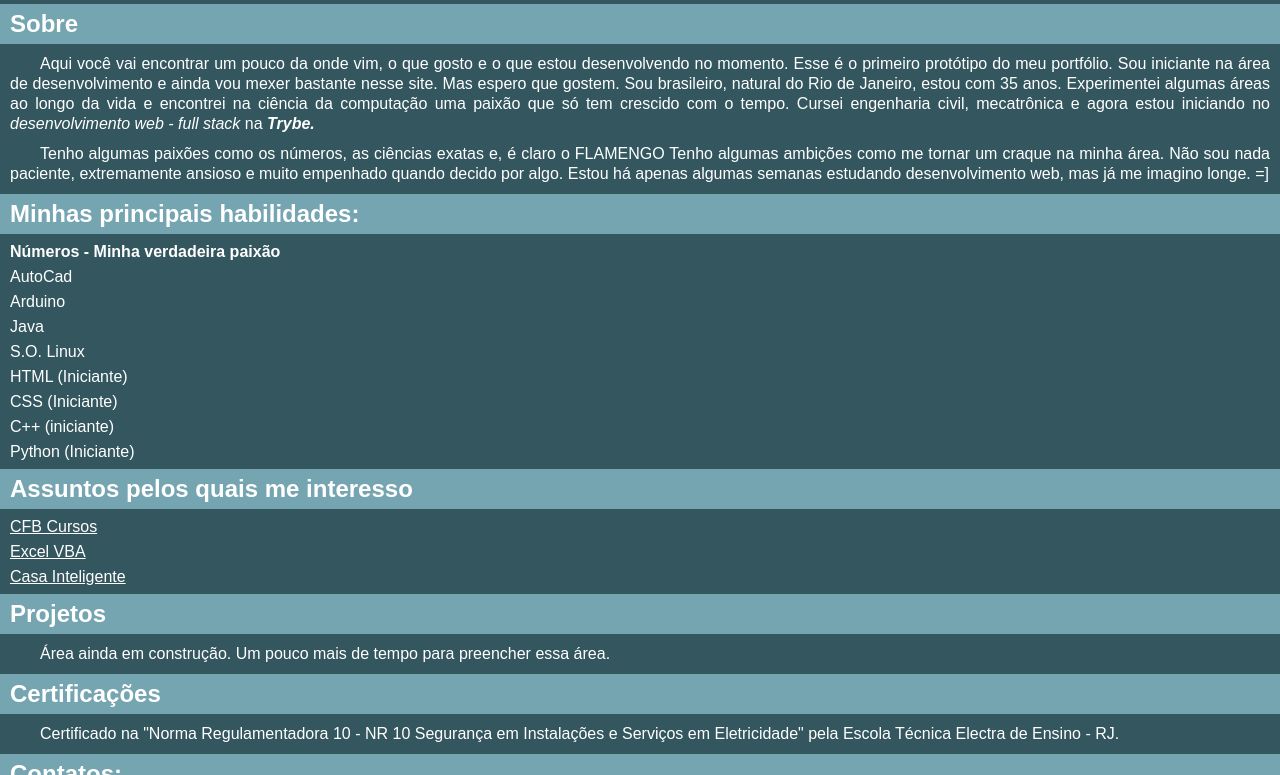
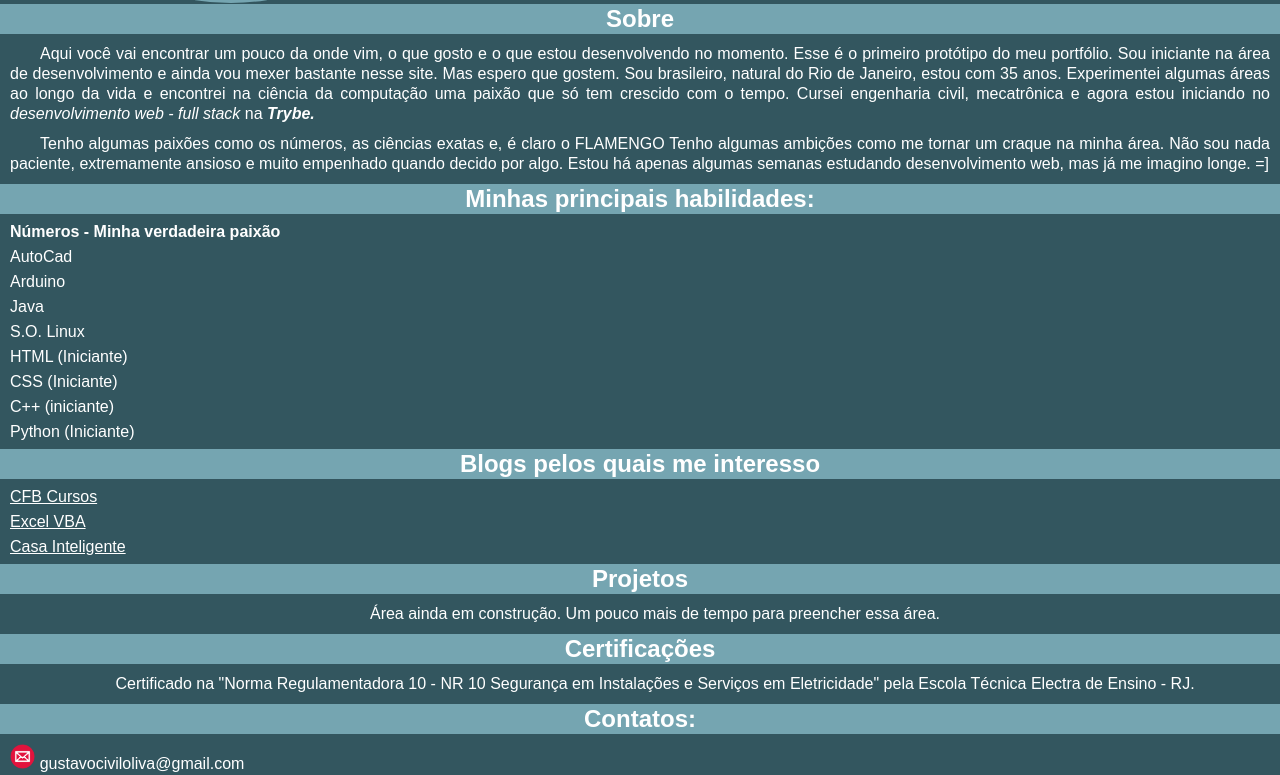
Before and after one commit to TGus17/gustavo-oliva-github-io, a website: page index.html in a window 1280 px wide. Shown: the part 366-1141 px from the top of the page. Drawn offline with Linux system fonts and the light colour scheme.

Commit message:
Modificando Parágrafos de proj. e certificações

```diff
--- a/index.html
+++ b/index.html
@@ -18,7 +18,7 @@
                 <p>E essa é a minha página.</p>
             </div>
         </header>
-        <h2>Sobre</h2>
+        <h2 id="sobre">Sobre</h2>
             <div class="sobre">
                 <p>Aqui você vai encontrar um pouco da onde vim, o que gosto e o que estou desenvolvendo no momento. Esse é o primeiro protótipo do meu portfólio. Sou iniciante na área de desenvolvimento e ainda vou mexer bastante nesse site. Mas espero que gostem. Sou brasileiro, natural do Rio de Janeiro, estou com 35 anos. Experimentei algumas áreas ao longo da vida e encontrei na ciência da computação uma paixão que só tem crescido com o tempo. Cursei engenharia civil, mecatrônica e agora estou iniciando no <i>desenvolvimento web - full stack </i>na <i><b>Trybe.</b></i></p>
                 <p>Tenho algumas paixões como os números, as ciências exatas e, é claro o FLAMENGO Tenho algumas ambições como me tornar um craque na minha área. Não sou nada paciente, extremamente ansioso e muito empenhado quando decido por algo. Estou há apenas algumas semanas estudando desenvolvimento web, mas já me imagino longe. =]</p>
@@ -29,12 +29,12 @@
                     <li><a href="#sobre">Sobre</a></li>
                         <li><a href="#habil">Habilidades</a></li>
                         <li><a href="#interesses">Interesses</a></li>
-                        <li><a href="">Projetos</a></li>
-                        <li><a href="">Certificações</a></li>
-                        <li><a href="#rodape">Contatos</a></li>
+                        <li><a href="#projetos">Projetos</a></li>
+                        <li><a href="#certificacoes">Certificações</a></li>
+                        <li><a href="#contatos">Contatos</a></li>
                 </ul>
         </div>
-        <h2>Minhas principais habilidades:</h2>
+        <h2 id="habil">Minhas principais habilidades:</h2>
             <div class="listas">
                 <ul>
                     <lI><a href=></a><strong>Números - Minha verdadeira paixão</strong></lI>
@@ -49,7 +49,7 @@
                 </ul>
             </div>
 
-        <h2>Assuntos pelos quais me interesso</h2>
+        <h2 id="interesses">Blogs pelos quais me interesso</h2>
             <div class="listas">
                 <ul>
                     <li><a href="https://www.youtube.com/channel/UCqHIWCQSq0yeE-1nbcRnt2w" target="_blank">CFB Cursos</a></li>
@@ -58,17 +58,17 @@
                 </ul>
             </div>
 
-        <h2>Projetos</h2>
-            <div class="sobre">
+        <h2 id="projetos">Projetos</h2>
+            <div class="proj">
                 <p>Área ainda em construção. Um pouco mais de tempo para preencher essa área.</p>
             </div>
 
-            <h2>Certificações</h2>
-            <div class="sobre">
+            <h2 id="certificacoes">Certificações</h2>
+            <div class="proj">
                 <p>Certificado na "Norma Regulamentadora 10 - NR 10 Segurança em Instalações e Serviços em Eletricidade" pela Escola Técnica Electra de Ensino - RJ.</p>
             </div>
 
-        <h2>Contatos:</h2>
+        <h2 id="contatos">Contatos:</h2>
             <div class="listas">
                 <ul>
                     <li><img src="image/icon-email.png"> gustavociviloliva@gmail.com</li>
@@ -90,7 +90,7 @@
             </div>
      </div>
         <footer class="rodape">
-            <p>Copyright Jul/2020 - by Gustavo Oliva<br></p>
+            <p>Copyright - Gustavo Oliva | Julho/2020<br></p>
         </footer>
     </div>
 
--- a/style/style.css
+++ b/style/style.css
@@ -27,7 +27,7 @@ img.foto {
     margin-top: 0px;
     padding-top: 0px;
     margin-left: 50px;
-    border: 3px ridge rgb(117, 165, 177);
+    border: 6px solid rgb(117, 165, 177);
 }
 
 .text-inicial {
@@ -100,17 +100,20 @@ div.sobre p {
     text-indent: 30px;
 }
 
-.flamengo {
-    color: red;
-    background-color: black;
+h2 {
+    background-color: rgb(117, 165, 177);
+    text-align: center;
+    line-height: 30px;
+    color:white;
+    font-family: Arial, Helvetica, sans-serif;
 }
 
-h2 {
-    background-color: rgb(117, 165, 177);
-    padding-left: 10px;
-    line-height: 40px;
-    color:white;
+div.proj p {
     font-family: Arial, Helvetica, sans-serif;
+    text-align: center;
+    margin: 10px;
+    line-height: 20px;
+    text-indent: 30px;
 }
 
 div.listas ul {
@@ -168,7 +171,7 @@ div.linkedin a {
 }
 
 div.github img {
-    width: 50%;
+    width: 55%;
     border-radius: 100%;
 }
 
@@ -178,8 +181,6 @@ div.github a {
     position: fixed;
     left: 1300px;
 }
-
-
 
 div.redes ul {
     position: absolute;
```
